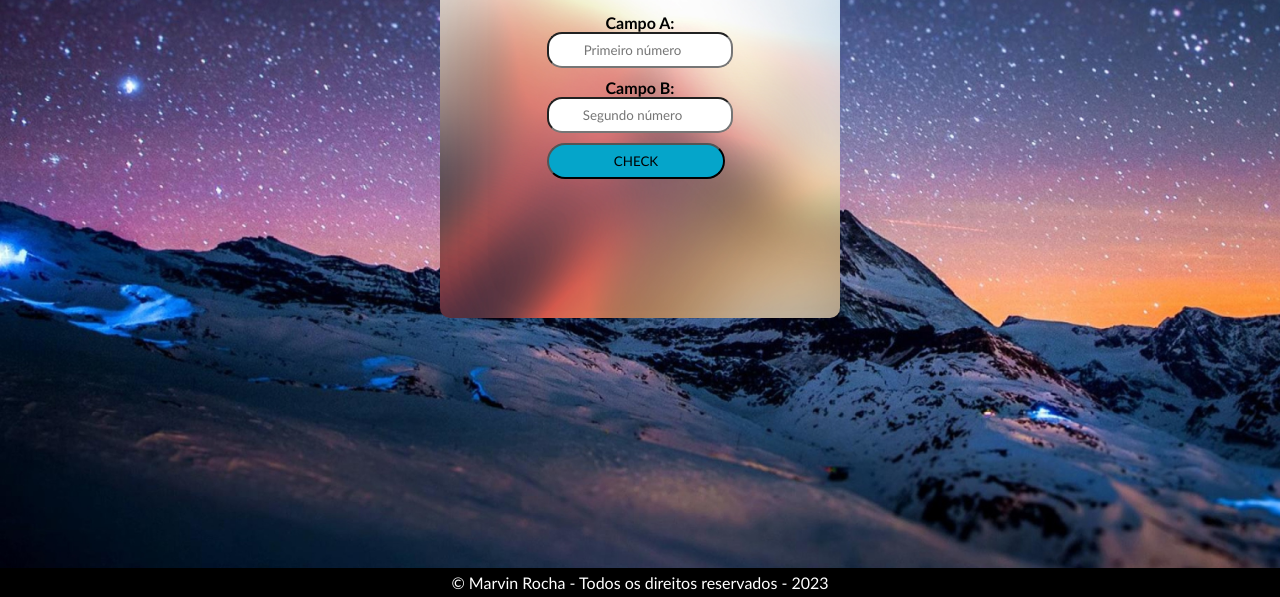
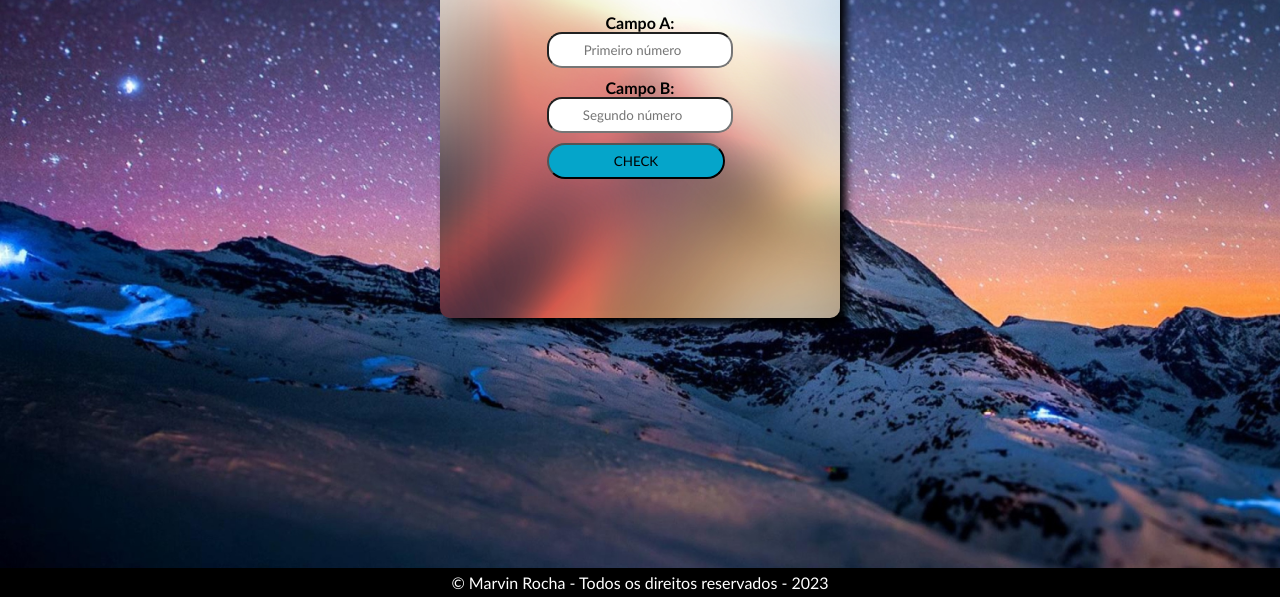
Before and after one commit to MarvinRF/curso_ebac_frontend, a plain HTML site: page index.html in a window 1280 px wide. Shown: the part 412-1009 px from the top of the page. Drawn offline with Linux system fonts and the light colour scheme.

Commit message:
box shadow

```diff
--- a/main.css
+++ b/main.css
@@ -19,6 +19,7 @@ body {
     height: 480px;
     text-align: center;
     border-radius: 10px;
+    box-shadow: 6px 6px 10px black;
 }
 
 img {
```
